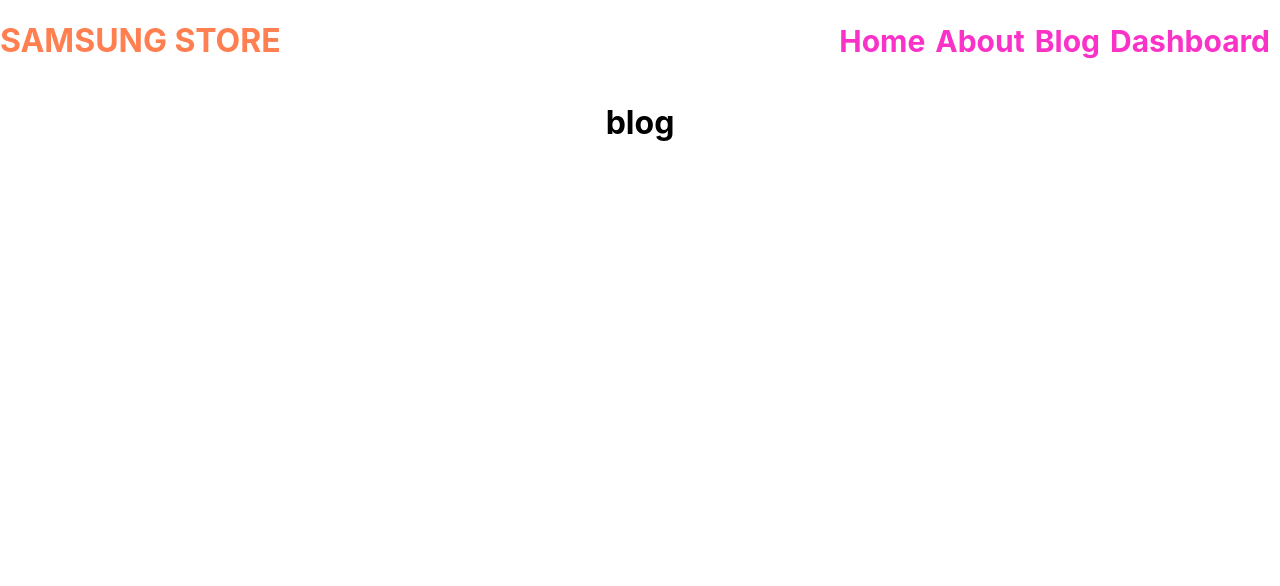
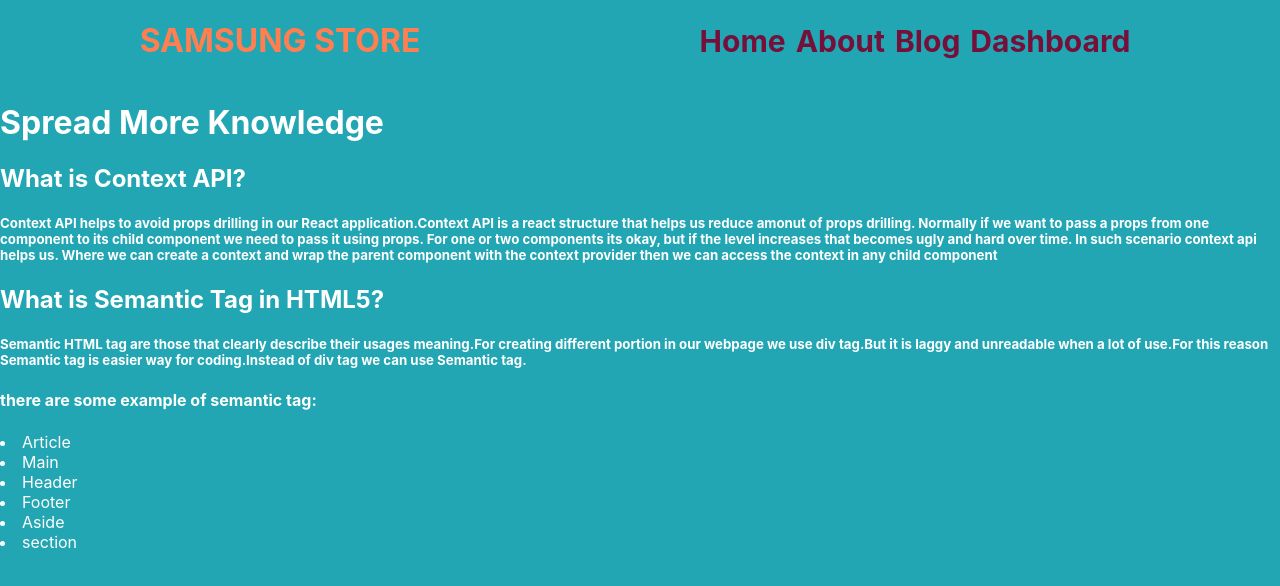
Before and after one commit to rabiulhossen/product-analylis-website, a React (Create React App) app: page /blog in a window 1280 px wide. Shown: the top 586 px of the page. Built offline with nearby package versions, Linux system fonts and the light colour scheme.

Commit message:
blog-section

```diff
--- a/src/App.css
+++ b/src/App.css
@@ -1,38 +1,7 @@
-.App {
-  text-align: center;
-}
-
-.App-logo {
-  height: 40vmin;
-  pointer-events: none;
-}
-
-@media (prefers-reduced-motion: no-preference) {
-  .App-logo {
-    animation: App-logo-spin infinite 20s linear;
-  }
-}
-
-.App-header {
-  background-color: #282c34;
-  min-height: 100vh;
-  display: flex;
-  flex-direction: column;
-  align-items: center;
-  justify-content: center;
-  font-size: calc(10px + 2vmin);
+*{
+  background-color: #22a6b3;
+  box-sizing: border-box;
+  margin-left: auto;
+  margin-right: auto;
   color: white;
 }
-
-.App-link {
-  color: #61dafb;
-}
-
-@keyframes App-logo-spin {
-  from {
-    transform: rotate(0deg);
-  }
-  to {
-    transform: rotate(360deg);
-  }
-}
--- a/src/components/Blogs/Blogs.js
+++ b/src/components/Blogs/Blogs.js
@@ -3,7 +3,23 @@ import React from 'react';
 const Blogs = () => {
     return (
         <div>
-            <h1>blog</h1>
+            <h1>Spread More Knowledge</h1>
+            <div>
+            <h2>What is Context API?</h2>
+            <h5>Context API helps to avoid props drilling in our React application.Context API is a react structure that helps us reduce amonut of props drilling. Normally if we want to pass a props from one component to its child component we need to pass it using props. For one or two components its okay, but if the level increases that becomes ugly and hard over time. In such scenario context api helps us. Where we can create a context and wrap the parent component with the context provider then we can access the context in any child component</h5>
+            </div>
+            <div>
+                <h2>What is Semantic Tag in HTML5?</h2>
+                <h5>Semantic HTML tag  are those that clearly describe their usages meaning.For creating different portion in our webpage we use div tag.But it is laggy and unreadable when a lot of use.For this reason Semantic tag is easier way for coding.Instead of div tag we can use Semantic tag.</h5>
+                <h4>there are some example of semantic tag:</h4>
+                <li>Article</li>
+                <li>Main</li>
+                <li>Header</li>
+                <li>Footer</li>
+                <li>Aside</li>
+                <li>section</li>
+
+            </div>
         </div>
     );
 };
--- a/src/components/HOME/Home.js
+++ b/src/components/HOME/Home.js
@@ -1,6 +1,7 @@
 import React from 'react';
 import Header from '../Header/Header';
 import './Home.css';
+import watch from '../watch.jpg';
 
 
 
@@ -14,7 +15,7 @@ const Home = () => {
                 <p>Deep dive into Milkyway Galaxy with"ASTRO WATCH".This watch telecast ISS information & enrich with a lot of feature.</p>
             </div>
             <div>
-<img src="{image/Samsung-Galaxy-Watch.jpg}" alt="" />
+<img src="{watch.jpg}" alt="" />
             </div>
 
         </div>
--- a/src/components/Header/Header.css
+++ b/src/components/Header/Header.css
@@ -11,5 +11,5 @@
     margin-right: 10px;
     font-size: 30px;
     font-weight: 700;
-    color: rgb(250, 50, 200);
+    color: rgb(117, 16, 58);
 }
```
Also changed, not shown: src/components/watch.jpg (added), src/image/watch.jpg (deleted).
